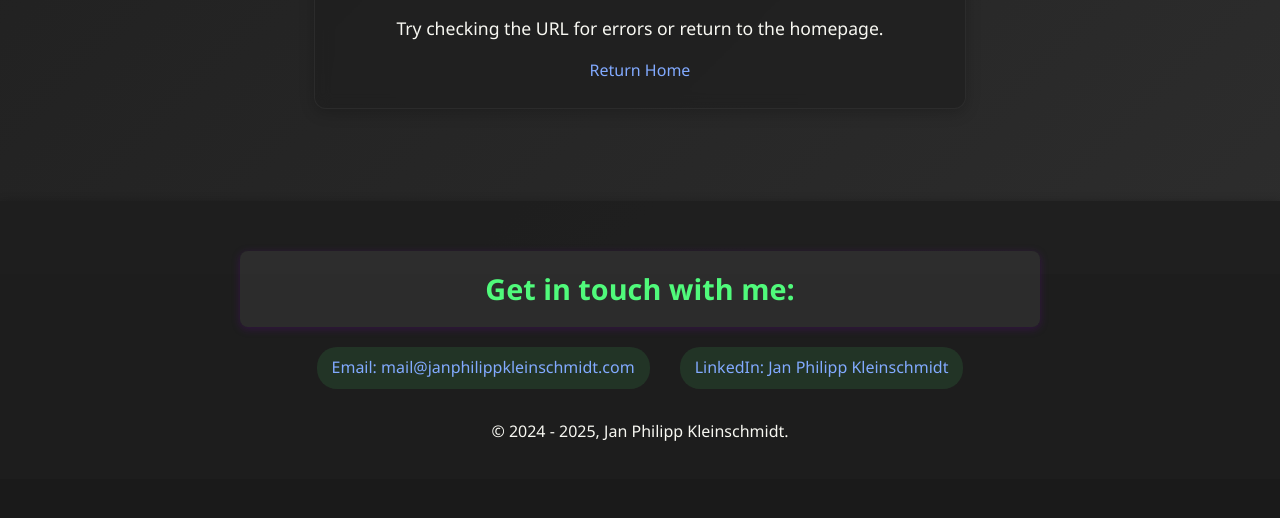
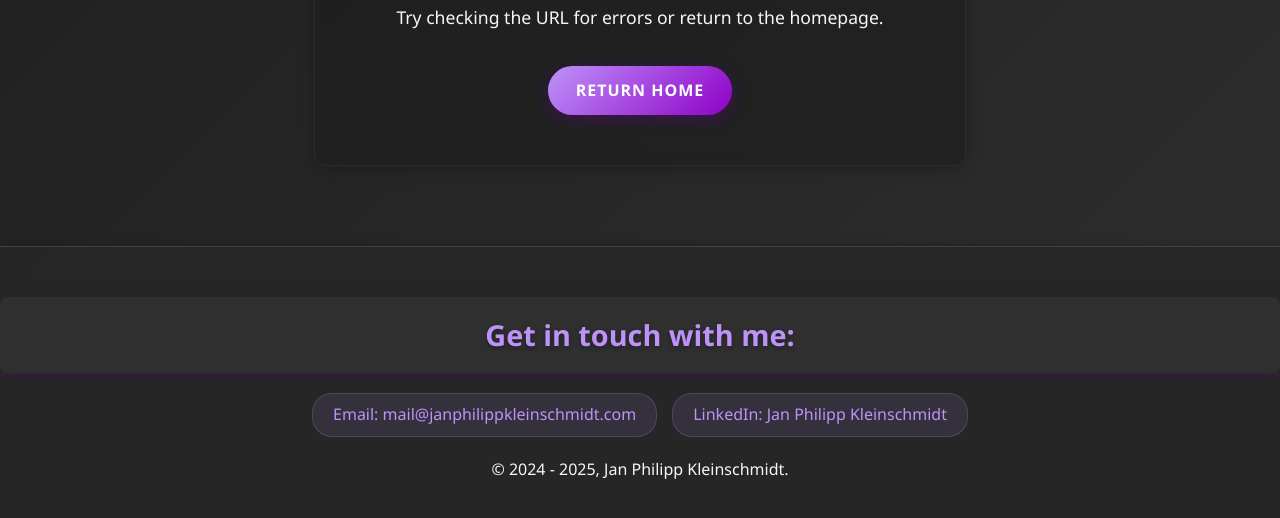
Before and after one commit to J20a05n/Portfolio, a plain HTML site: page 404.html in a window 1280 px wide. Shown: the part 526-1044 px from the top of the page. Before the commit the page ends 1005 px from the top, so only its background shows below. Drawn offline with Linux system fonts and the light colour scheme.

Commit message:
updated some colors to match the overall theme better

```diff
--- a/style.css
+++ b/style.css
@@ -40,7 +40,7 @@ header {
 }
 
 a:visited {
-    color: #c792ea;
+    color: #f5e6ff;
 }
 
 a {
@@ -50,7 +50,7 @@ a {
 }
 
 a:hover {
-    color: #ff79c6;
+    color: #c0c0c0;
 }
 
 .github-button-container {
@@ -179,17 +179,17 @@ h5 {
     transform: scale(1.05);
 }
 
-.projects-button {
+.projects-button, .back-button {
     display: inline-block;
     padding: 12px 28px;
-    background: linear-gradient(135deg, #8f00c7 0%, #760f84 100%);
+    background: linear-gradient(135deg, #bd93f9 0%, #8f00c7 100%);
     color: white;
     text-decoration: none;
     border-radius: 30px;
     font-size: 1rem;
     font-weight: 600;
     transition: all 0.3s ease;
-    box-shadow: 0 4px 15px rgba(118, 15, 132, 0.4);
+    box-shadow: 0 4px 15px rgba(100, 1, 150, 0.4);
     margin: 25px 0;
     border: none;
     cursor: pointer;
@@ -197,29 +197,25 @@ h5 {
     letter-spacing: 1px;
 }
 
-.projects-button:hover {
+.projects-button:hover, .back-button:hover {
     transform: translateY(-3px);
-    box-shadow: 0 6px 20px rgba(118, 15, 132, 0.6);
-    background: linear-gradient(135deg, #a020f0 0%, #8f00c7 100%);
+    box-shadow: 0 6px 20px rgba(100, 1, 150, 0.6);
+    background: linear-gradient(135deg, #c792ea 0%, #a020f0 100%);
 }
 
 footer {
-    background-color: rgba(30, 30, 30, 0.9);
+    background-color: rgba(40, 40, 40, 0.95);
     color: #f8f8f2;
     padding: 30px 0;
     text-align: center;
     margin-top: 50px;
-}
-
-.footer-content {
-    max-width: 800px;
-    margin: 0 auto;
-    padding: 0 20px;
+    border-top: 1px solid rgba(189, 147, 249, 0.2);
 }
 
 .footer-content h2 {
-    color: #50fa7b;
+    color: #bd93f9;
     margin-bottom: 20px;
+    text-shadow: 0 2px 4px rgba(0, 0, 0, 0.3);
 }
 
 .footer-content ul {
@@ -229,23 +225,28 @@ footer {
     display: flex;
     justify-content: center;
     flex-wrap: wrap;
+    gap: 15px;
 }
 
 .footer-content ul li {
-    margin: 0 15px 10px;
+    margin: 0;
+    display: inline-block;
 }
 
 .footer-content ul li a {
-    display: inline-block;
-    padding: 8px 15px;
-    background-color: rgba(80, 250, 123, 0.1);
+    display: inline-flex;
+    align-items: center;
+    padding: 8px 20px;
+    background-color: rgba(189, 147, 249, 0.1);
     border-radius: 20px;
     transition: all 0.3s ease;
+    color: #bd93f9;
+    border: 1px solid rgba(189, 147, 249, 0.2);
+    white-space: nowrap;
 }
 
-.footer-content ul li a:hover {
-    background-color: rgba(80, 250, 123, 0.2);
-    color: #50fa7b;
+.footer-content ul li:not(:last-child)::after {
+    content: none;
 }
 
 details {
@@ -290,7 +291,7 @@ details[open] summary {
     color: white;
     display: inline-flex;
     font-size: 0.9rem;
-    background: linear-gradient(135deg, #6272a4 0%, #44475a 100%);
+    background: linear-gradient(135deg, #bd93f9 0%, #8f00c7 100%);
     text-decoration: none;
     transition: all 0.3s ease;
     align-items: center;
@@ -299,7 +300,7 @@ details[open] summary {
 }
 
 .btn-primary:hover {
-    background: linear-gradient(135deg, #44475a 0%, #6272a4 100%);
+    background: linear-gradient(135deg, #c792ea 0%, #a020f0 100%);
     transform: translateY(-2px);
     box-shadow: 0 4px 12px rgba(0, 0, 0, 0.3);
 }
@@ -351,6 +352,17 @@ details[open] summary {
 
     .projects-button {
         padding: 10px 20px;
+        font-size: 0.9rem;
+    }
+
+    .footer-content ul {
+        flex-direction: row;
+        flex-wrap: wrap;
+        gap: 10px;
+    }
+
+    .footer-content ul li a {
+        padding: 8px 15px;
         font-size: 0.9rem;
     }
 }
@@ -477,6 +489,10 @@ details[open] summary {
     color: #f8f8f2;
 }
 
+.error-content .back-button {
+    margin-top: 20px;
+}
+
 /* Responsive Adjustments */
 @media (max-width: 768px) {
     .project-grid {
```
Also changed, not shown: index.html (line endings or trailing spaces).
